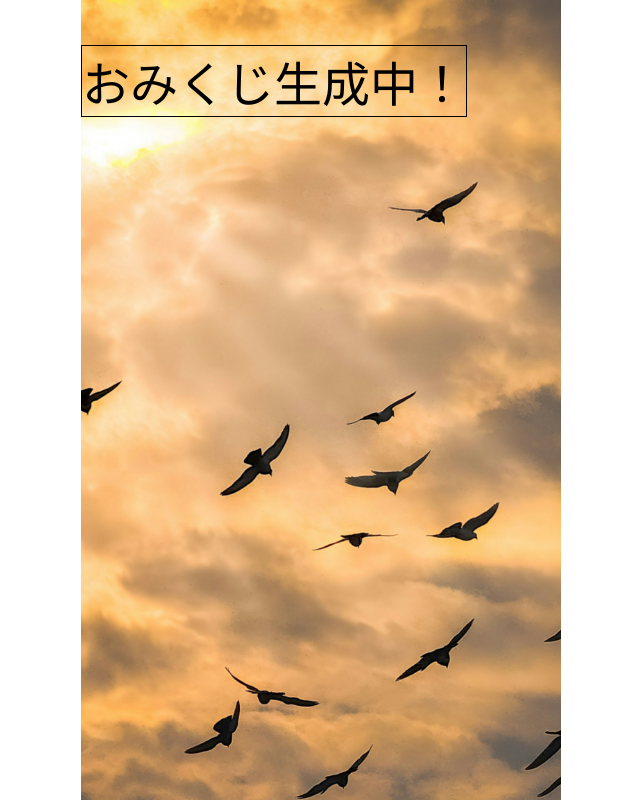
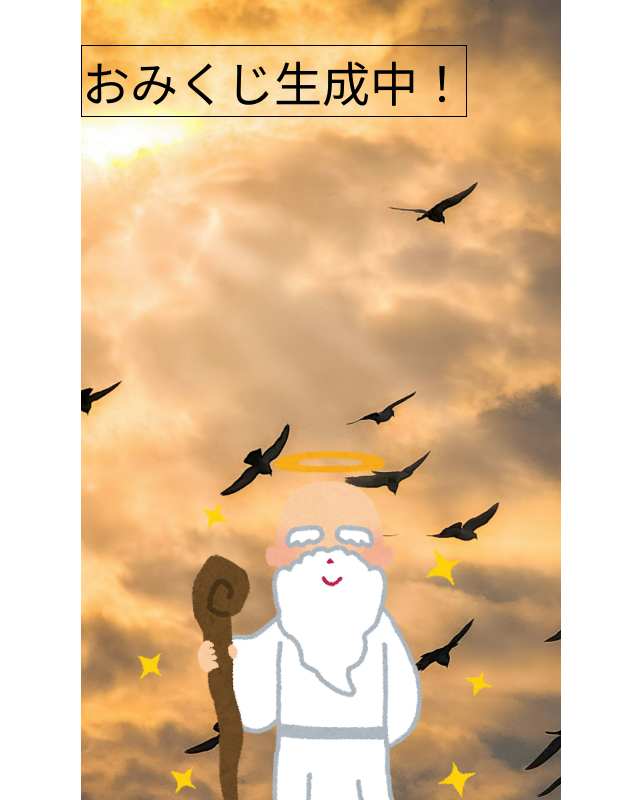
Before and after one commit to shun-harutaro/nft-with-kami, a Vue app in the folder frontend/: page /loading in a window 1280 px wide. Shown: the top 800 px of the page, without its empty margins (319-959 px from the left). Built offline with nearby package versions, Linux system fonts and the light colour scheme.

Commit message:
神様追加

```diff
--- a/frontend/src/views/Loading.vue
+++ b/frontend/src/views/Loading.vue
@@ -8,7 +8,14 @@
           alt=""
         />
         <div class="generation-status">おみくじ生成中！</div>
-        <div class="kamisama-container"></div>
+        <div class="kamisama-container">
+          <img
+            loading="lazy"
+            src="@/assets/img/god.png"
+            class="hero-foreground"
+            alt=""
+          />
+        </div>
       </div>
     </div>
   </template>
@@ -53,10 +60,22 @@
   }
 
   .kamisama-container {
-    position: relative;
-    display: flex;
-    min-height: 737px;
-    margin-top: 25px;
+    aspect-ratio: 0.73;
+    object-fit: contain;
+    object-position: center;
     width: 100%;
+    z-index: 10;
+  }
+
+  .hero-foreground {
+    aspect-ratio: 0.73;
+    object-fit: contain;
+    object-position: center;
+    width: 100%;
+    z-index: 20;
+    position: absolute; /* 神様を自由に配置するためにabsoluteを指定 */
+    bottom: 10px; /* 下に配置 */
+    left: 0;
+    right: 0;
   }
   </style>
```
